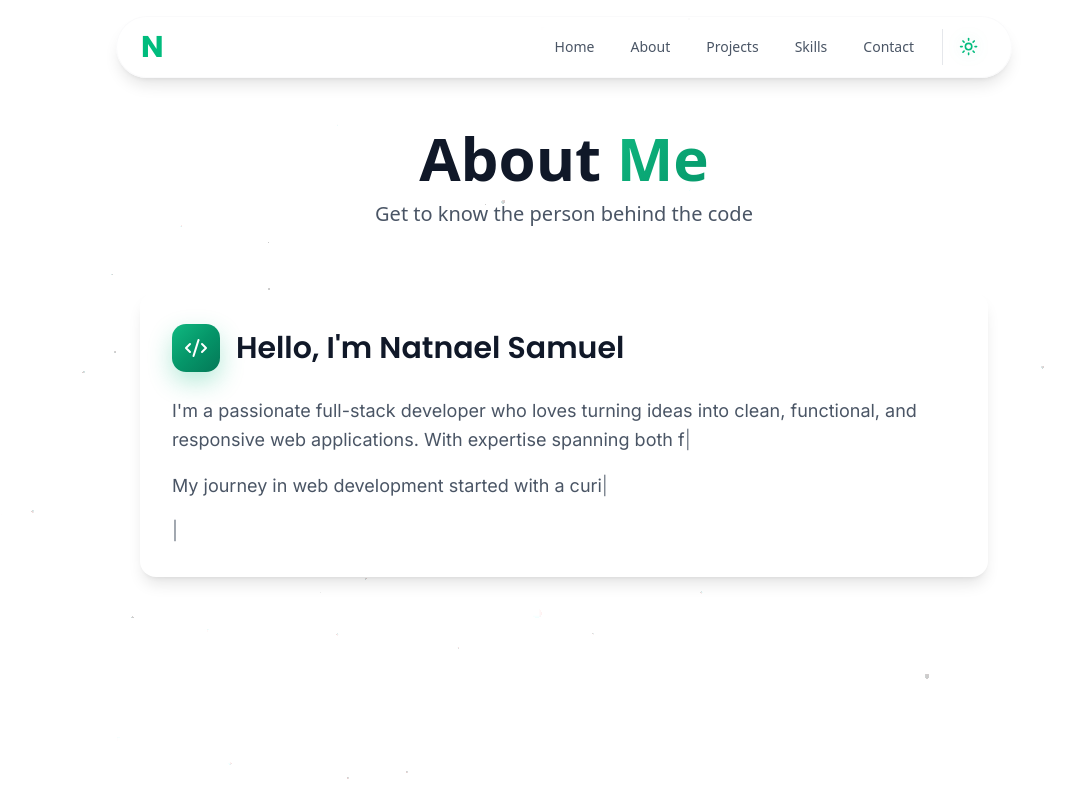
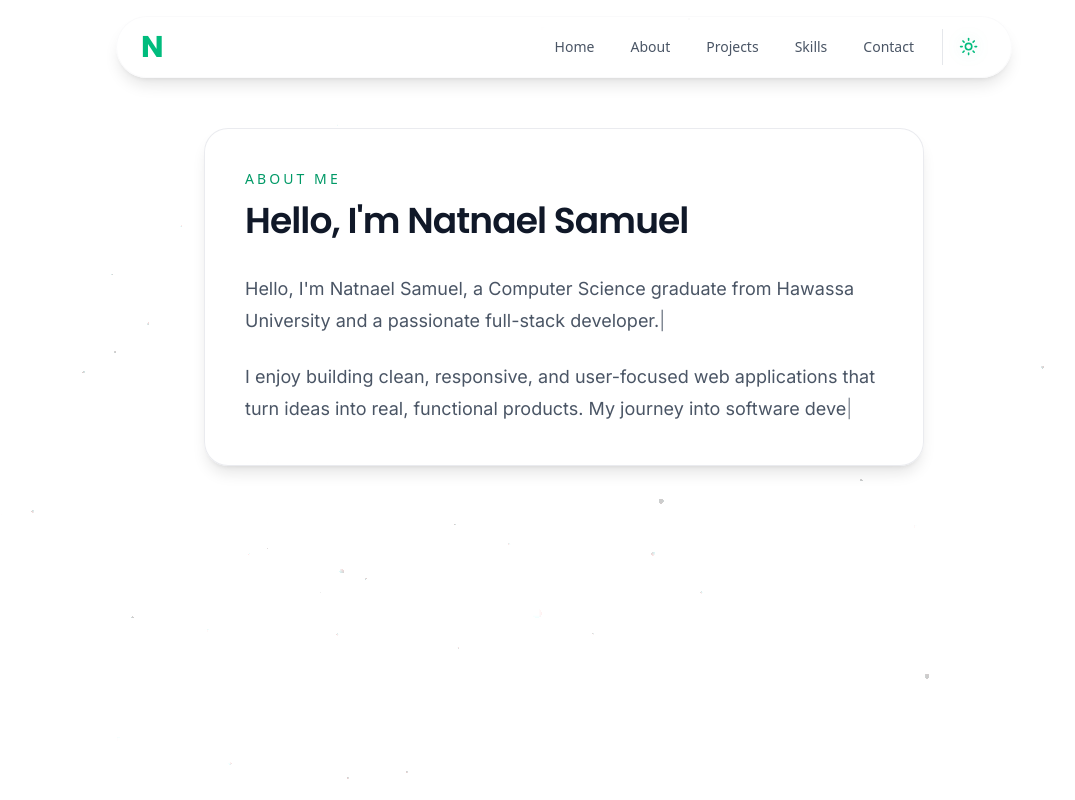
Before and after one commit to Natnaelsamuel/portfolio, a Next.js app: page /about in a window 1280 px wide. Shown: the whole page, without its empty margins (76-1151 px from the left). Built offline with nearby package versions, Linux system fonts and the light colour scheme.

Commit message:
updated the hero and about me pages

```diff
--- a/app/about/page.tsx
+++ b/app/about/page.tsx
@@ -1,26 +1,15 @@
 "use client";
+import { useState } from "react";
 import Particles from "@/components/backgrounds/Particles/Particles";
 import TypewriterText from "@/components/TextAnimations/TypewriterText/TypewriterText";
-import { ArrowLeft, Code2 } from "lucide-react";
-import Link from "next/link";
 
 const About = () => {
+  const [showSecond, setShowSecond] = useState(false);
+  const [showThird, setShowThird] = useState(false);
+  const [showFourth, setShowFourth] = useState(false);
+
   return (
-    <div className="min-h-screen bg-background">
-      {/* Header Section */}
-      <div className="relative pt-32 pb-8 px-6">
-        <div className="max-w-4xl mx-auto">
-          {/* Page Title */}
-          <div className="text-center mb-8">
-            <h1 className="text-4xl sm:text-5xl md:text-6xl font-bold text-gray-900 dark:text-white mb-3">
-              About <span className="text-emerald-gradient">Me</span>
-            </h1>
-            <p className="text-lg sm:text-xl text-gray-600 dark:text-gray-300 max-w-2xl mx-auto">
-              Get to know the person behind the code
-            </p>
-          </div>
-        </div>
-      </div>
+    <div className="relative min-h-screen overflow-x-hidden bg-background">
 
       {/* Particles Background */}
       <div className="absolute inset-0 z-0">
@@ -37,41 +26,62 @@ const About = () => {
       </div>
 
       {/* Main Content */}
-      <div className="relative z-10 max-w-4xl mx-auto px-6 pb-12">
-        {/* Main About Card */}
-        <div className="bg-white dark:bg-gray-800 rounded-2xl shadow-lg p-8">
-          <div className="flex items-center gap-4 mb-6">
-            <div className="w-12 h-12 bg-emerald-gradient rounded-xl flex items-center justify-center shadow-emerald">
-              <Code2 className="w-6 h-6 text-white" />
-            </div>
-            <h2 className="text-2xl sm:text-3xl font-semibold text-gray-900 dark:text-white font-display">
+      <div className="relative z-10 mx-auto max-w-3xl px-6 pb-16 pt-32">
+        <div className="rounded-3xl border border-gray-200/80 bg-white/92 p-8 shadow-lg backdrop-blur-sm dark:border-gray-700/70 dark:bg-gray-800/92 sm:p-10">
+          <div className="mb-8">
+            <p className="mb-3 text-sm font-medium uppercase tracking-[0.22em] text-emerald-600 dark:text-emerald-400">
+              About Me
+            </p>
+            <h2 className="text-3xl font-semibold tracking-tight text-gray-900 dark:text-white sm:text-4xl font-display">
               Hello, I&apos;m Natnael Samuel
             </h2>
           </div>
 
-          <div className="prose prose-gray dark:prose-invert max-w-none">
-            <div className="text-base sm:text-lg text-gray-600 dark:text-gray-300 leading-relaxed font-sans">
+          <div className="space-y-6 text-base leading-8 text-gray-600 dark:text-gray-300 sm:text-lg font-sans">
+            <p>
               <TypewriterText
-                text="I'm a passionate full-stack developer who loves turning ideas into clean, functional, and responsive web applications. With expertise spanning both frontend and backend development, I build modern, scalable solutions from concept to deployment."
-                speed={30}
-                delay={1000}
-                className="block mb-4"
+                text="Hello, I'm Natnael Samuel, a Computer Science graduate from Hawassa University and a passionate full-stack developer."
+                speed={22}
+                delay={300}
+                className="block"
+                onComplete={() => setShowSecond(true)}
               />
+            </p>
 
-              <TypewriterText
-                text="My journey in web development started with a curiosity about how websites work, and it quickly evolved into a deep passion for creating digital experiences that make a difference. I believe in writing clean, maintainable code that not only works but is also a joy to work with."
-                speed={30}
-                delay={4000}
-                className="block mb-4"
-              />
+            {showSecond && (
+              <p>
+                <TypewriterText
+                  text="I enjoy building clean, responsive, and user-focused web applications that turn ideas into real, functional products. My journey into software development started with curiosity about how websites work, and over time it grew into a strong passion for creating meaningful digital experiences."
+                  speed={16}
+                  delay={250}
+                  className="block"
+                  onComplete={() => setShowThird(true)}
+                />
+              </p>
+            )}
 
-              <TypewriterText
-                text="When I'm not coding, you'll find me exploring new technologies, contributing to open-source projects, or sharing knowledge with the developer community. I'm always excited about the next challenge and the opportunity to learn something new."
-                speed={30}
-                delay={7000}
-                className="block"
-              />
-            </div>
+            {showThird && (
+              <p>
+                <TypewriterText
+                  text="I work comfortably across both frontend and backend development, and I enjoy the process of taking a project from concept to deployment. I care about writing code that is not only functional, but also clean, maintainable, and easy to build on in the future."
+                  speed={16}
+                  delay={250}
+                  className="block"
+                  onComplete={() => setShowFourth(true)}
+                />
+              </p>
+            )}
+
+            {showFourth && (
+              <p>
+                <TypewriterText
+                  text="Outside of development, I spend time exploring new technologies, improving my skills, and working on personal projects. I'm always open to learning new things, solving real-world problems, and collaborating on impactful ideas."
+                  speed={16}
+                  delay={250}
+                  className="block"
+                />
+              </p>
+            )}
           </div>
         </div>
       </div>
--- a/app/components/Hero.tsx
+++ b/app/components/Hero.tsx
@@ -2,25 +2,19 @@
 import { useState, useRef, useEffect } from "react";
 import Particles from "@/components/backgrounds/Particles/Particles";
 import AnimatedText from "@/components/TextAnimations/AnimatedText/AnimatedText";
-import TypewriterText from "@/components/TextAnimations/TypewriterText/TypewriterText";
 import { Button } from "@/components/ui/button";
+import Link from "next/link";
 import { useTheme } from "next-themes";
-import Link from "next/link";
 import {
   ArrowRight,
-  Download,
-  Sparkles,
   Github,
   Linkedin,
   Twitter,
   Mail,
 } from "lucide-react";
-// removed useWindowSize to avoid SSR sizing mismatch; using CSS clamp for responsive font-size
 
 const Hero = () => {
-  const { theme } = useTheme();
-
-  // Socials panel open state for mobile (toggled on click)
+  const { theme, resolvedTheme } = useTheme();
   const [socialOpen, setSocialOpen] = useState(false);
   const socialRef = useRef<HTMLDivElement | null>(null);
 
@@ -42,135 +36,93 @@ const Hero = () => {
     };
   }, []);
 
-  // using CSS clamp on the h1 to provide smooth responsive sizing without JS
+  const effectiveTheme = resolvedTheme ?? theme ?? "light";
+  const isDark = effectiveTheme === "dark";
 
   return (
-    <div className="relative w-screen h-screen overflow-hidden">
-      {/* Particles with lower z-index and pointer-events-auto */}
+    <div className="relative h-screen w-full overflow-hidden">
       <div className="absolute inset-0 z-0 pointer-events-auto">
         <Particles
-          particleColors={["#ffffff", "#ffffff"]}
-          particleCount={500}
+          particleColors={isDark ? ["#ffffff", "#ffffff"] : ["#cbd5e1", "#94a3b8"]}
+          particleCount={isDark ? 500 : 760}
           particleSpread={10}
-          speed={0.5}
+          speed={0.42}
           particleBaseSize={100}
           moveParticlesOnHover={true}
-          alphaParticles={false}
+          alphaParticles={!isDark}
           disableRotation={false}
         />
       </div>
 
-      {/* Content with higher z-index but allows pointer events through */}
       <div className="relative z-10 flex flex-col items-center justify-center h-full text-center px-6 pointer-events-none">
-        <div className="pointer-events-auto max-w-5xl mx-auto">
-          {/* Greeting */}
-          <div className="mb-8">
-            <AnimatedText
-              delay={200}
-              className="text-xl sm:text-2xl md:text-3xl font-light text-gray-600 dark:text-gray-300 tracking-wide font-display"
-            >
-              Hello, I&apos;m
-            </AnimatedText>
-          </div>
-
-          {/* Main Name */}
-          <div className="mb-8">
-            <h1
-              className="font-display font-bold text-gray-900 dark:text-white leading-tight"
-              style={{ fontSize: "clamp(2.5rem, 6vw, 4.5rem)" }}
-            >
-              <AnimatedText delay={600} className="block">
-                Natnael Samuel
-              </AnimatedText>
-            </h1>
-          </div>
-
-          {/* Professional Title */}
-          <div className="mb-8">
-            <AnimatedText delay={1000} className="block mb-4">
-              <h2 className="text-2xl sm:text-3xl md:text-4xl font-semibold text-emerald-gradient tracking-wide font-display">
+        <div className="pointer-events-auto mx-auto max-w-4xl">
+          <AnimatedText delay={200} className="mb-5 block">
+            <p className="text-sm font-medium uppercase tracking-[0.26em] text-gray-500 dark:text-gray-400">
               Full-Stack Developer
-              </h2>
+            </p>
           </AnimatedText>
 
-            <AnimatedText delay={1200} className="block">
-              <div className="flex items-center justify-center gap-3 text-gray-600 dark:text-gray-400">
-                <Sparkles className="w-5 h-5 text-emerald-500 animate-pulse" />
-                <span className="text-lg sm:text-xl font-light font-display">
-                  UI Enthusiast
+          <AnimatedText delay={500} className="block">
+            <h1
+              className="font-display font-semibold leading-[0.94] tracking-tight text-gray-900 dark:text-white"
+              style={{ fontSize: "clamp(3rem, 7vw, 5.25rem)" }}
+            >
+              Natnael Samuel
+              <span className="mt-2 block text-balance text-[0.45em] font-medium leading-[1.2] tracking-normal text-gray-600 dark:text-gray-300 sm:text-[0.42em]">
+                Building polished digital products that feel clear, modern, and
+                genuinely useful.
               </span>
-                <Sparkles className="w-5 h-5 text-emerald-400 animate-pulse animation-delay-1000" />
-              </div>
+            </h1>
           </AnimatedText>
-          </div>
 
-          {/* Description */}
-          <div className="mb-8">
-            <AnimatedText delay={1400} className="block">
-              <p className="text-lg sm:text-xl md:text-2xl text-gray-600 dark:text-gray-300 font-light leading-tight max-w-3xl mx-auto font-sans">
-                Crafting digital experiences with clean code and beautiful
-                design
+          <AnimatedText delay={900} className="mt-6 block">
+            <p className="mx-auto max-w-2xl text-base leading-7 text-gray-600 dark:text-gray-300 sm:text-lg">
+              I help turn ideas into responsive web experiences with clean
+              design, thoughtful interactions, and maintainable code.
             </p>
           </AnimatedText>
-          </div>
 
-          {/* Typewriter Effect for Additional Text */}
-          <div className="mb-8">
-            <AnimatedText delay={1600} className="block">
-              <div className="text-base sm:text-lg text-gray-500 dark:text-gray-400 font-mono">
-                <TypewriterText
-                  text="Available for freelance projects and collaborations"
-                  speed={50}
-                  delay={2000}
-                  className="font-mono"
-                />
-              </div>
-            </AnimatedText>
-          </div>
-
-          {/* CTA Buttons */}
-          <div className="flex flex-col sm:flex-row gap-6 items-center justify-center">
-            <AnimatedText delay={1800}>
+          <div className="mt-10 flex flex-col items-center justify-center gap-4 sm:flex-row">
+            <AnimatedText delay={1200}>
               <Link href="/projects">
                 <Button
                   variant="default"
                   size="lg"
-                  className="group bg-emerald-gradient hover-emerald text-white font-semibold px-10 py-4 rounded-full transition-all duration-300 transform hover:scale-105 shadow-emerald-lg pointer-events-auto font-display text-lg"
+                  className="pointer-events-auto rounded-full bg-emerald-gradient px-8 py-3 text-sm font-medium text-white shadow-emerald transition-all duration-300 hover-emerald font-display"
                 >
-                  View My Work
-                  <ArrowRight className="w-5 h-5 ml-2 group-hover:translate-x-1 transition-transform duration-300" />
+                  View my work
+                  <ArrowRight className="ml-2 h-4 w-4" />
                 </Button>
               </Link>
             </AnimatedText>
 
-            <AnimatedText delay={2000}>
+            <AnimatedText delay={1350}>
+              <a href="mailto:natisami901@gmail.com">
                 <Button
                   variant="outline"
                   size="lg"
-                className="group border-2 border-gray-300 dark:border-gray-600 hover-emerald-border text-gray-700 dark:text-gray-300 hover-emerald-text font-semibold px-10 py-4 rounded-full transition-all duration-300 transform hover:scale-105 pointer-events-auto font-display text-lg"
+                  className="pointer-events-auto rounded-full border-gray-300 bg-white/80 px-8 py-3 text-sm font-medium text-gray-800 transition-all duration-300 hover:bg-gray-100 dark:border-gray-600 dark:bg-gray-900/40 dark:text-gray-200 dark:hover:bg-gray-800/70 font-display"
                 >
-                <Download className="w-5 h-5 mr-2 group-hover:translate-y-[-2px] transition-transform duration-300" />
-                Download CV
+                  Let&apos;s talk
                 </Button>
+              </a>
             </AnimatedText>
           </div>
 
-          {/* Scroll Indicator */}
-          <div className="absolute bottom-8 left-1/2 transform -translate-x-1/2 animate-bounce">
-            <div className="w-6 h-10 border-2 border-gray-400 dark:border-gray-500 rounded-full flex justify-center">
-              <div className="w-1 h-3 bg-gray-400 dark:bg-gray-500 rounded-full mt-2 animate-pulse"></div>
+          <AnimatedText delay={1550} className="mt-10 block">
+            <div className="flex flex-wrap items-center justify-center gap-4 text-xs text-gray-500 dark:text-gray-400 sm:text-sm">
+              <span>Available for freelance work</span>
+              <span className="h-1 w-1 rounded-full bg-gray-400 dark:bg-gray-500" />
+              <span>Based in Ethiopia</span>
             </div>
-          </div>
+          </AnimatedText>
         </div>
       </div>
 
-      {/* Clean Floating Social Hub */}
       <div className="fixed bottom-6 right-6 z-50 group">
         <div ref={socialRef} className="relative">
-          {/* Subtle Glow Effect */}
           <div className="absolute inset-0 rounded-full bg-emerald-500/10 blur-lg group-hover:bg-emerald-500/20 transition-all duration-300 scale-125"></div>
 
-          {/* Expanded Social Icons */}
           <div
             className={
               `absolute bottom-0 right-0 mb-16 transition-all duration-300 transform ` +
@@ -181,7 +133,6 @@ const Hero = () => {
             }
           >
             <div className="flex flex-col gap-2">
-              {/* GitHub */}
               <a
                 href="https://github.com/Natnaelsamuel"
                 target="_blank"
@@ -193,7 +144,6 @@ const Hero = () => {
                 </div>
               </a>
 
-              {/* LinkedIn */}
               <a
                 href="https://www.linkedin.com/in/natnael-samuel-a321bb336/"
                 target="_blank"
@@ -205,7 +155,6 @@ const Hero = () => {
                 </div>
               </a>
 
-              {/* Twitter */}
               <a
                 href="https://twitter.com/Natnael_sam"
                 target="_blank"
@@ -217,7 +166,6 @@ const Hero = () => {
                 </div>
               </a>
 
-              {/* Email */}
               <a
                 href="mailto:natisami901@gmail.com"
                 className="relative group/social"
@@ -229,14 +177,12 @@ const Hero = () => {
             </div>
           </div>
 
-          {/* Main Clean Button */}
           <button
             onClick={() => setSocialOpen((s) => !s)}
             aria-expanded={socialOpen}
             aria-label="Toggle social links"
             className="relative w-12 h-12 bg-white dark:bg-gray-800 rounded-lg flex items-center justify-center shadow-lg border border-gray-200 dark:border-gray-700 hover:border-emerald-500 transition-all duration-300 transform hover:scale-105 group-hover:rotate-6"
           >
-            {/* Simple Grid Pattern */}
             <div className="relative w-6 h-6">
               <div className="absolute inset-0 grid grid-cols-2 gap-0.5">
                 <div className="w-2 h-2 bg-gray-400 dark:bg-gray-500 rounded-sm group-hover:bg-emerald-500 transition-colors duration-200"></div>
```
Lines whose indentation alone changed are shown as unchanged.
